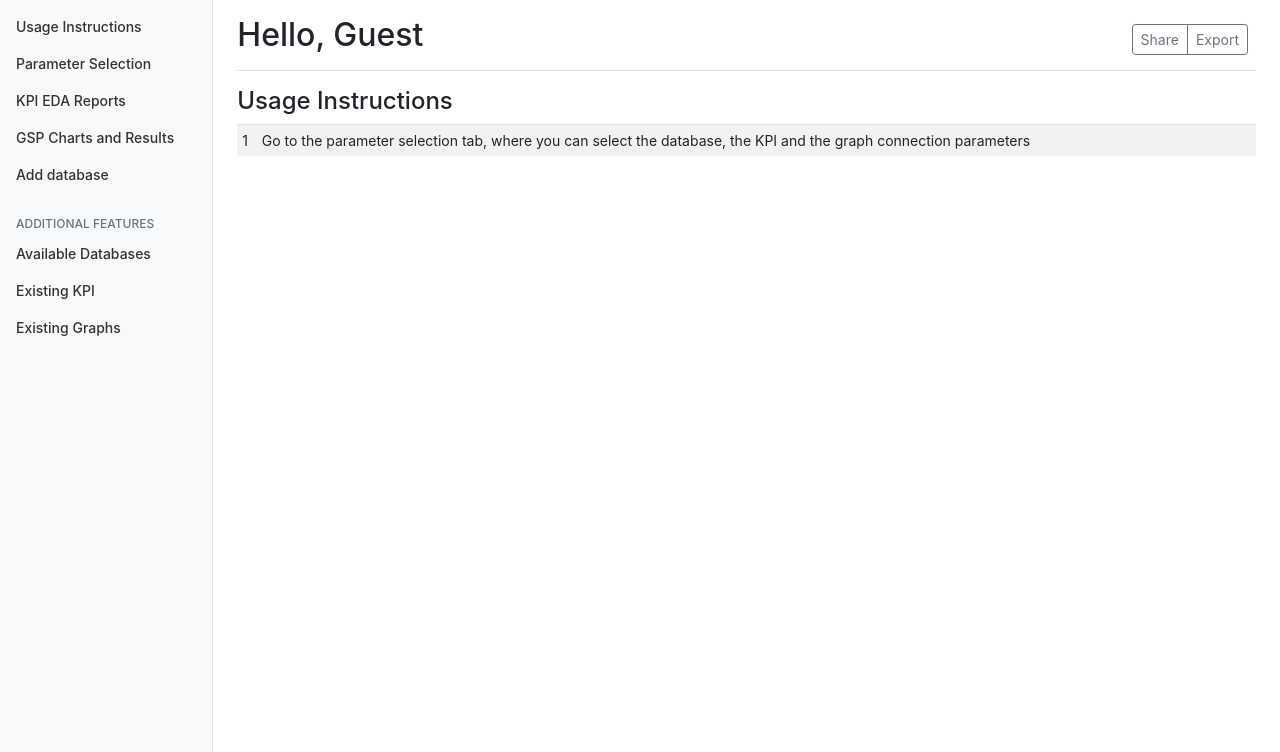
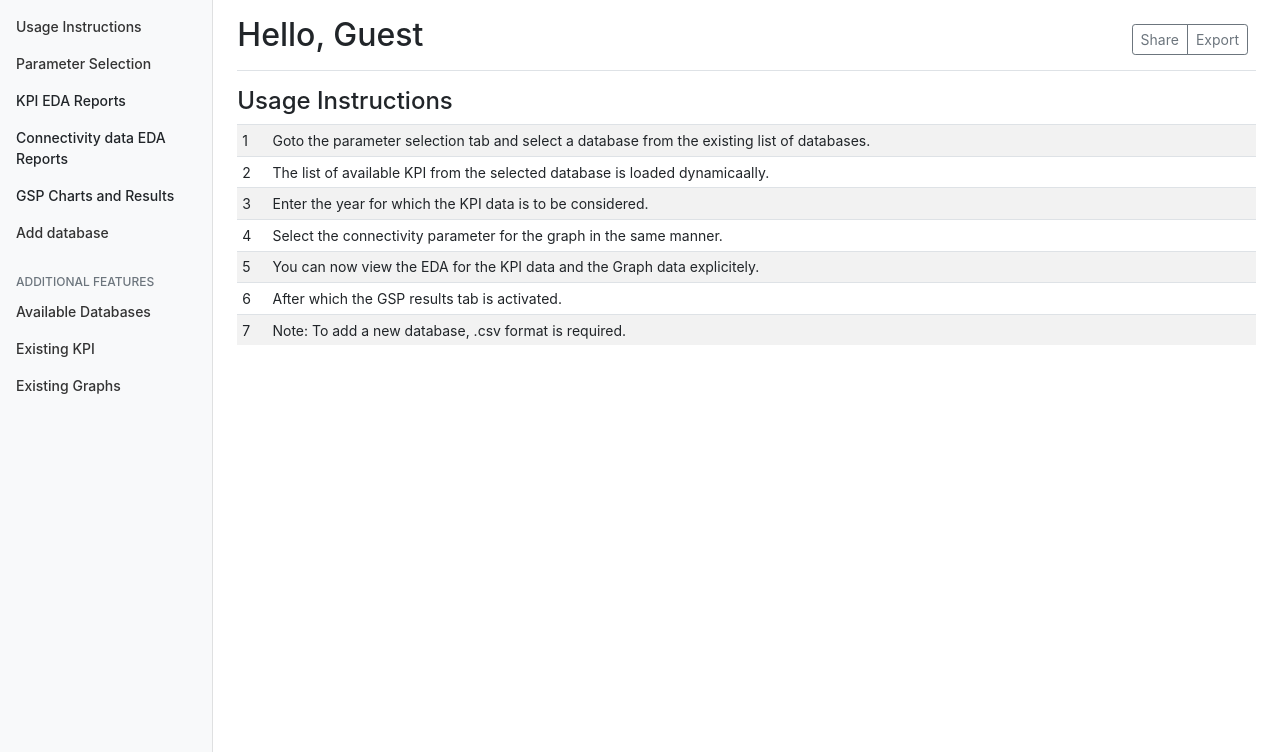
Before and after one commit to arham-jain/Graph-Signal-Processing, a Flask app: page / in a window 1280 px wide. Shown: the part 48-800 px from the top of the page. Run offline with Flask 2, Linux system fonts and the light colour scheme; some libraries are stand-ins or nearby versions.

Commit message:
Updated instructions, option to add connectivity data and EDA partially completed

```diff
--- a/app.py
+++ b/app.py
@@ -18,16 +18,29 @@ Displays Usage Instruction of the Dashboard
 @app.route('/dashboard')
 @app.route('/dashboard/<string:name>')
 def usage_instructions(name="Guest"):
-    return render_template('basic/usage.html', data=name)
+    df = pd.read_csv('files/csv/instructions.csv')
+    usage_payload = {
+        'name': name,
+        'instructions': df['Instructions'].tolist()
+    }
+    return render_template('basic/usage.html', data=usage_payload)
 
 ''''''
-class Param_select_form(FlaskForm):
+class Param_kpi_select_form(FlaskForm):
     database = SelectField('Database', choices=[('staging','stageing.db',)])
     kpi = SelectField('KPI', choices=[])
     year = IntegerField('Year',[
         validators.DataRequired(),
         validators.NumberRange(min=1950,max=2008)
     ])
+class Param_conn_select_form(FlaskForm):
+    database = SelectField('Database', choices=[('staging','stageing.db',)])
+    conn = SelectField('Connectivity Parameter', choices=[])
+    year = IntegerField('Year',[
+        validators.DataRequired(),
+        validators.NumberRange(min=1950,max=2008)
+    ])
+
 
 '''
 Route path = "/dashboard/param_selection"
@@ -39,13 +52,15 @@ def param_selection():
     #db_names = []
     #for file in glob.glob("database/*.db"):
     #    db_names.append(file)
-    form = Param_select_form()
-    form.kpi.choices = exec_query("select distinct `Indicator Code`, `Indicator Name` from staging")
-
-    if request.method == "POST":
-        if form.validate_on_submit():
-            return redirect('/dashboard/{}/{}'.format(form.kpi.data, form.year.data))
-    return render_template('basic/param_selection.html', form=form)
+    form_kpi = Param_kpi_select_form()
+    form_conn = Param_conn_select_form()
+    form_kpi.kpi.choices = exec_query("select distinct `Indicator Code`, `Indicator Name` from staging order by `Indicator Name` ASC")
+    form_conn.conn.choices = exec_query("select distinct `Indicator Code`, `Indicator Name` from staging order by `Indicator Name` DESC")
+    if form_kpi.validate_on_submit():
+        return redirect('/dashboard/{}/{}'.format(form_kpi.kpi.data, form_kpi.year.data))
+    if form_conn.validate_on_submit():
+        return redirect('/dashboard/{}/{}'.format(form_conn.conn.data, form_conn.year.data))
+    return render_template('basic/param_selection.html', form_kpi=form_kpi, form_conn=form_conn)
 
 '''
 Route path = "/dashboard/indicator_code/year"
@@ -56,18 +71,18 @@ e. To test the function the dashboard_test.html file is created in the templates
 Example = "dashboard/SP.POP.DPND/2000"
 '''
 @app.route("/dashboard/<string:indicator_code>/<string:year>")
-def dashboard(indicator_code,year):
+def kpi_eda(indicator_code,year):
     filename=''.join(c for c in indicator_code if c not in ".")
     select_query(indicator_code, ['Country Name',year], filename+".csv")
     df = pd.read_csv('files/csv/'+filename+'.csv')
     df = df.dropna()
     dict_payload = {
         "kpi_name": indicator_code,
-        "countries": df['Country Name'].tolist(),
-        "kpi_values": df[year].tolist()
+        "kpi_year": year,
+        "coun_kpi": zip(df['Country Name'].tolist(),df[year].tolist())
     }
     print(dict_payload)
-    return render_template("dashboard_test.html", data=dict_payload)
+    return render_template("basic/kpi_eda.html", data=dict_payload)
 
 if __name__=="__main__":
     app.run(debug=True)
--- /dev/null
+++ b/files/csv/instructions.csv
@@ -0,0 +1,8 @@
+Instructions
+Goto the parameter selection tab and select a database from the existing list of databases.
+The list of available KPI from the selected database is loaded dynamicaally.
+Enter the year for which the KPI data is to be considered.
+Select the connectivity parameter for the graph in the same manner.
+You can now view the EDA for the KPI data and the Graph data explicitely.
+After which the GSP results tab is activated.
+"Note: To add a new database, .csv format is required."
--- a/templates/base.html
+++ b/templates/base.html
@@ -45,13 +45,19 @@
                 </a>
               </li>
               <li class="nav-item">
-                <a class="nav-link" href="#">
+                <a class="nav-link">
                   <span data-feather="bar-chart-2"></span>
                   KPI EDA Reports
                 </a>
               </li>
               <li class="nav-item">
-                <a class="nav-link" href="#">
+                <a class="nav-link">
+                  <span data-feather="bar-chart-2"></span>
+                  Connectivity data EDA Reports
+                </a>
+              </li>
+              <li class="nav-item">
+                <a class="nav-link">
                   <span data-feather="pie-chart"></span>
                   GSP Charts and Results
                 </a>
--- a/templates/basic/usage.html
+++ b/templates/basic/usage.html
@@ -2,7 +2,7 @@
 
 {% block container %}
     <div class="d-flex justify-content-between flex-wrap flex-md-nowrap align-items-center pb-2 mb-3 border-bottom">
-      <h1 class="h2">Hello, {{ data }}</h1>
+      <h1 class="h2">Hello, {{ data.name }}</h1>
       <div class="btn-toolbar mb-2 mb-md-0">
         <div class="btn-group mr-2">
           <button class="btn btn-sm btn-outline-secondary">Share</button>
@@ -15,11 +15,12 @@
     <div class="table-responsive">
       <table class="table table-striped table-sm">
         <tbody>
+        {% for item in data.instructions %}
           <tr>
-            <td>1</td>
-            <td>Go to the parameter selection tab, where you can select the database, the KPI and the graph connection
-              parameters</td>
+            <td>{{ loop.index }}</td>
+            <td>{{ item }}</td>
           </tr>
+        {% endfor %}
         </tbody>
       </table>
     </div>
```
Also changed, not shown: templates/basic/kpi_eda.html (added, +37 -0 lines), templates/basic/param_selection.html (+27 -7 lines).
